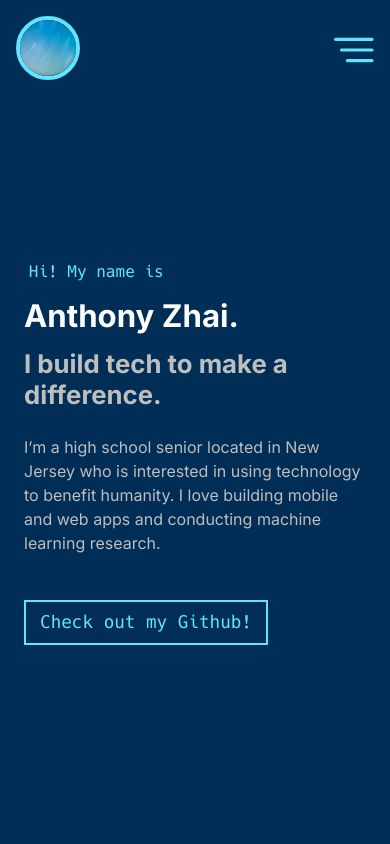
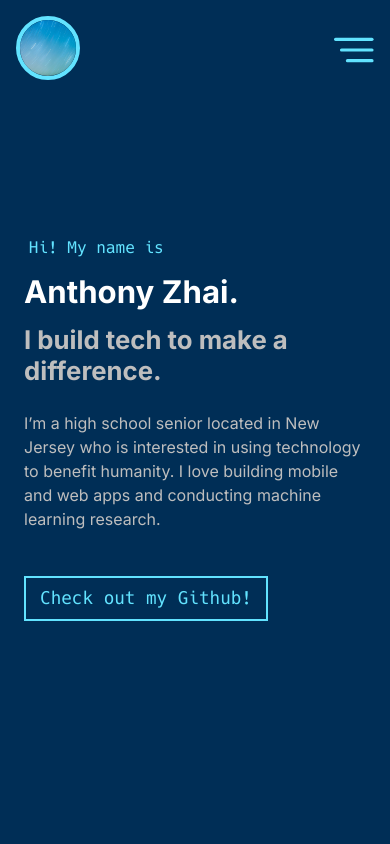
Before and after one commit to antz22/antz22.github.io, a React (Create React App) app: page / in a window 390 px wide. Shown: the top 844 px of the page. Built offline with nearby package versions, Linux system fonts and the light colour scheme.

Commit message:
attempt two at hero centering on mobile

```diff
--- a/src/assets/css/hero.css
+++ b/src/assets/css/hero.css
@@ -1,5 +1,5 @@
 div.hero .container {
-  padding: 1.5em;
+  padding: 0 1.5em;
   height: 100vh;
   margin-top: -6.3em !important;
   -webkit-box-align: center;
@@ -57,6 +57,9 @@ div.hero .container a .github-cta:hover {
 }
 
 @media only screen and (min-width: 650px) {
+  div.hero .container {
+    margin-top: -6.3em !important;
+  }
   div.hero .container .greeting {
     margin-left: 0.5em;
   }
--- a/src/assets/css/hero.scss
+++ b/src/assets/css/hero.scss
@@ -11,8 +11,7 @@ $btn-hover: #004683;
 div.hero {
 
     .container {
-        padding: 1.5em;
-        // height: 100vh;
+        padding: 0 1.5em;
         height: 100vh;
         margin-top: -6.3em !important;
         align-items: center;
@@ -69,6 +68,7 @@ div.hero {
 @media only screen and (min-width: 650px) {
     div.hero {
         .container {
+            margin-top: -6.3em !important;
 
             .greeting {
                 margin-left: 0.5em;
--- a/src/index.css
+++ b/src/index.css
@@ -21,6 +21,5 @@ body {
 
 html, body {
   overflow-x: hidden;
-  overflow-y: hidden;
   width: 100%;
 }
```
Also changed, not shown: 1 other file (tests, documents, lock files or other folders).
